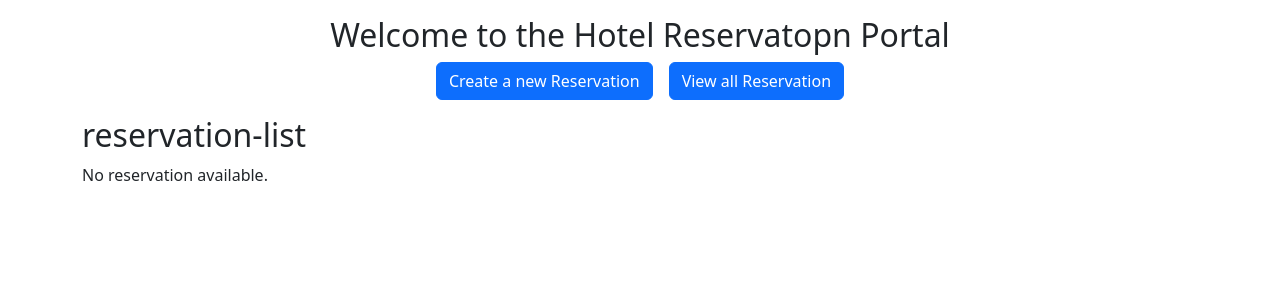
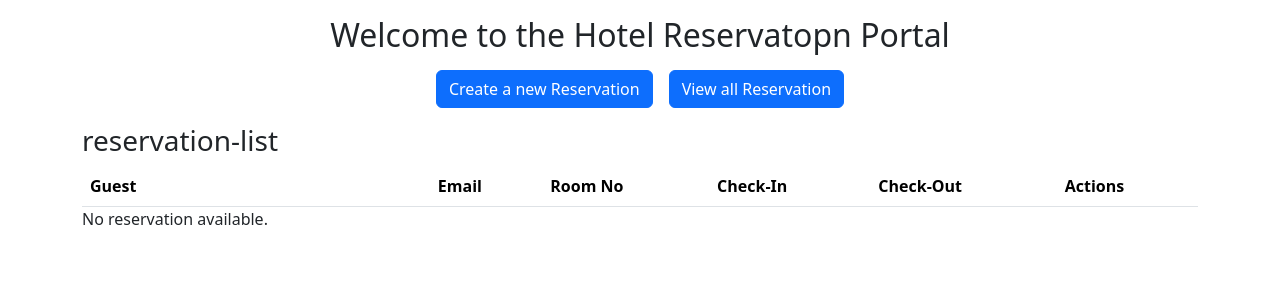
Before and after one commit to chetanananthu/Sample_AngularDemo, an Angular app: page /list in a window 1280 px wide. Shown: the top 300 px of the page. Built offline with nearby package versions, Linux system fonts and the light colour scheme.

Commit message:
added styling for the reservation-list

```diff
--- a/src/app/home/home.component.html
+++ b/src/app/home/home.component.html
@@ -1,5 +1,5 @@
 <div class="text-center my-3">
-    <h2>Welcome to the Hotel Reservatopn Portal</h2>
-    <button class="btn btn-primary mx-2" [routerLink]="['/new']">Create a new Reservation</button>
-    <button class="btn btn-primary mx-2" [routerLink]="['/list']">View all Reservation</button>
+    <h2 class="mb-3">Welcome to the Hotel Reservatopn Portal</h2>
+    <button class="btn btn-primary  mx-2" [routerLink]="['/new']">Create a new Reservation</button>
+    <button class="btn btn-primary  mx-2" [routerLink]="['/list']">View all Reservation</button>
 </div>
--- a/src/app/reservation-list/reservation-list.component.html
+++ b/src/app/reservation-list/reservation-list.component.html
@@ -1,17 +1,30 @@
 <app-home></app-home>
-<h2>reservation-list</h2>
-
-<ul *ngIf="reservations.length; else noReservation">
-    <li *ngFor="let reservation of reservations">
-        Guest:{{reservation.guestName}}<br>
-        Email:{{reservation.guestEmail}}<br>
-        Room No:{{reservation.roomNumber}}<br>
-        Check-In:{{reservation.checkInDate}}<br>
-        Check-Out:{{reservation.checkOutDate}}<br>
-        <button (click)="deleteReservation(reservation.id)">Delete</button>
-        <button [routerLink]="['/edit',reservation.id]">Edit</button>
-    </li>
-</ul>
+<h3 class="mb-2 mt-3">reservation-list</h3>
+<table class="table table-striped">
+    <thead>
+        <tr>
+            <th>Guest</th>
+            <th>Email</th>
+            <th>Room No</th>
+            <th>Check-In</th>
+            <th>Check-Out</th>
+            <th>Actions</th>
+        </tr>
+    </thead>
+    <tbody *ngIf="reservations.length; else noReservation">
+        <tr *ngFor="let reservation of reservations">
+            <td>{{reservation.guestName}}</td>
+            <td>{{reservation.guestEmail}}</td>
+            <td>{{reservation.roomNumber}}</td>
+            <td>{{reservation.checkInDate}}</td>
+            <td>{{reservation.checkOutDate}}</td>
+            <td>
+                <button class="btn btn-sm btn-danger mx-1" (click)="deleteReservation(reservation.id)">Delete</button>
+                <button class="btn btn-sm btn-secondary mx-1" [routerLink]="['/edit',reservation.id]">Edit</button>
+            </td>
+        </tr>
+    </tbody>
+</table>
 
 <ng-template #noReservation>
     <p>No reservation available.</p>
```
